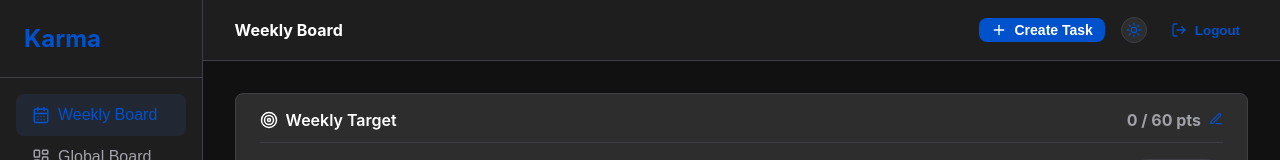
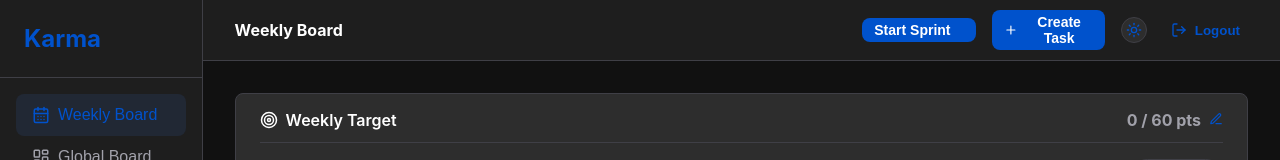
Before and after one commit to Likhith-2914/karma, a React (Vite) app in the folder frontend/: page /dashboard in a window 1280 px wide. Shown: the top 160 px of the page. Built offline with nearby package versions, Linux system fonts and the light colour scheme; no server answers; sample sign-in values are in the browser's storage.

Commit message:
refactor: move sprint start functionality from StoryPointsWidget to Dashboard component

```diff
--- a/frontend/src/components/Board.jsx
+++ b/frontend/src/components/Board.jsx
@@ -22,26 +22,13 @@ const PROJECT_COLORS = [
   '#6554C0', // Purple
 ];
 
-const Board = ({ viewMode, activeProjectIds = [], projects, refreshTrigger, onEditTask }) => {
+const Board = ({ viewMode, activeProjectIds = [], projects, refreshTrigger, onEditTask, sprintSettings, fetchSprintSettings }) => {
   const [tasks, setTasks] = useState([]);
   const [isFetchingTasks, setIsFetchingTasks] = useState(false);
-  const [sprintSettings, setSprintSettings] = useState(null);
 
   useEffect(() => {
     fetchTasks();
-    if (viewMode === 'weekly') {
-      fetchSprintSettings();
-    }
   }, [refreshTrigger, viewMode]);
-
-  const fetchSprintSettings = async () => {
-    try {
-      const res = await api.get('/settings/sprint');
-      setSprintSettings(res.data);
-    } catch (err) {
-      console.error('Failed to fetch sprint settings', err);
-    }
-  };
 
   const fetchTasks = async () => {
     setIsFetchingTasks(true);
@@ -193,12 +180,12 @@ const Board = ({ viewMode, activeProjectIds = [], projects, refreshTrigger, onEd
     });
   }
 
-  const handleStartSprint = async (targetPoints) => {
+  const handleUpdateTarget = async (targetPoints) => {
     try {
       await api.post('/settings/sprint', { target_points: targetPoints });
       fetchSprintSettings();
     } catch(err) {
-      console.error('Failed to start sprint', err);
+      console.error('Failed to update target', err);
     }
   };
 
@@ -210,7 +197,7 @@ const Board = ({ viewMode, activeProjectIds = [], projects, refreshTrigger, onEd
             <StoryPointsWidget
               tasks={visibleTasks}
               sprintSettings={sprintSettings}
-              onStartSprint={handleStartSprint}
+              onStartSprint={handleUpdateTarget}
             />
           </div>
         )}
--- a/frontend/src/components/Dashboard.jsx
+++ b/frontend/src/components/Dashboard.jsx
@@ -18,11 +18,22 @@ const Dashboard = ({ setAuth }) => {
   const [isFetchingProjects, setIsFetchingProjects] = useState(false);
   const [isCreatingProjectLoading, setIsCreatingProjectLoading] = useState(false);
   const [viewMode, setViewMode] = useState('weekly'); // 'weekly', 'global', 'backlog', 'project'
+  const [sprintSettings, setSprintSettings] = useState(null);
   const navigate = useNavigate();
 
   useEffect(() => {
     fetchProjects();
+    fetchSprintSettings();
   }, []);
+
+  const fetchSprintSettings = async () => {
+    try {
+      const res = await api.get('/settings/sprint');
+      setSprintSettings(res.data);
+    } catch (err) {
+      console.error('Failed to fetch sprint settings', err);
+    }
+  };
 
   const fetchProjects = async () => {
     setIsFetchingProjects(true);
@@ -129,6 +140,19 @@ const Dashboard = ({ setAuth }) => {
     return 'Kanban Board';
   };
 
+  const handleStartSprint = async () => {
+    try {
+      const target = sprintSettings?.target_points || 60;
+      await api.post('/settings/sprint', { target_points: target });
+      fetchSprintSettings();
+    } catch(err) {
+      console.error('Failed to start sprint', err);
+    }
+  };
+
+  const today = new Date();
+  const isSprintActive = sprintSettings && new Date(sprintSettings.sprint_end_date) > today;
+
   return (
     <div className="dashboard-container">
       {/* Sidebar */}
@@ -216,6 +240,15 @@ const Dashboard = ({ setAuth }) => {
             {getNavTitle()}
           </div>
           <div style={{ display: 'flex', gap: '1rem', alignItems: 'center' }}>
+            <button
+              className="primary-btn btn-small flex-center"
+              onClick={handleStartSprint}
+              disabled={isSprintActive}
+              style={{ opacity: isSprintActive ? 0.5 : 1, cursor: isSprintActive ? 'not-allowed' : 'pointer' }}
+              title={isSprintActive ? "Sprint is already active" : "Start a new sprint for this week"}
+            >
+              Start Sprint
+            </button>
             <button className="primary-btn btn-small flex-center" onClick={handleOpenCreateModal}>
               <Plus size={16} /> Create Task
             </button>
@@ -234,6 +267,8 @@ const Dashboard = ({ setAuth }) => {
           projects={projects}
           refreshTrigger={refreshTrigger}
           onEditTask={handleOpenEditModal}
+          sprintSettings={sprintSettings}
+          fetchSprintSettings={fetchSprintSettings}
         />
       </main>
 
--- a/frontend/src/components/StoryPointsWidget.jsx
+++ b/frontend/src/components/StoryPointsWidget.jsx
@@ -25,13 +25,7 @@ const StoryPointsWidget = ({ tasks, sprintSettings, onStartSprint }) => {
   };
 
   const today = new Date();
-  const isMonday = today.getDay() === 1;
   const isSunday = today.getDay() === 0;
-
-  const isSprintActive = sprintSettings && new Date(sprintSettings.sprint_end_date) > today;
-  // If it's Monday and the current active sprint from the database ended yesterday (or before),
-  // it means they haven't started this week's sprint yet.
-  const canStartSprint = isMonday && (!isSprintActive);
 
   // Calculate story points
   const points = {
@@ -56,15 +50,6 @@ const StoryPointsWidget = ({ tasks, sprintSettings, onStartSprint }) => {
         <div className="sp-title">
           {isGoalReached ? <Trophy size={18} className="trophy-icon" /> : <Target size={18} />}
           <span>Weekly Target</span>
-          {canStartSprint && (
-            <button
-              className="primary-btn btn-small"
-              style={{ marginLeft: '1rem', padding: '0.2rem 0.5rem', fontSize: '0.75rem' }}
-              onClick={() => onStartSprint(parseInt(tempTarget, 10) || 60)}
-            >
-              Start Sprint
-            </button>
-          )}
         </div>
         <div className="sp-target-control">
           {isEditing ? (
@@ -83,7 +68,7 @@ const StoryPointsWidget = ({ tasks, sprintSettings, onStartSprint }) => {
           ) : (
             <div style={{ display: 'flex', alignItems: 'center', gap: '0.5rem' }}>
               <span className="sp-target-value">{points.COMPLETED} / {target} pts</span>
-              {(isSunday || canStartSprint) && (
+              {isSunday && (
                 <button onClick={() => setIsEditing(true)} className="icon-btn text-btn" style={{ padding: 0 }} title="Edit Target">
                   <Edit3 size={14} />
                 </button>
```
